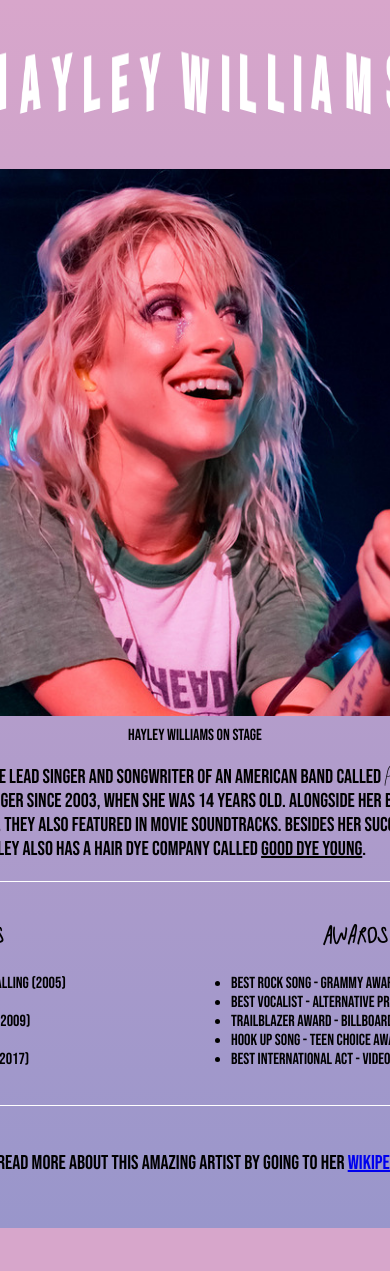
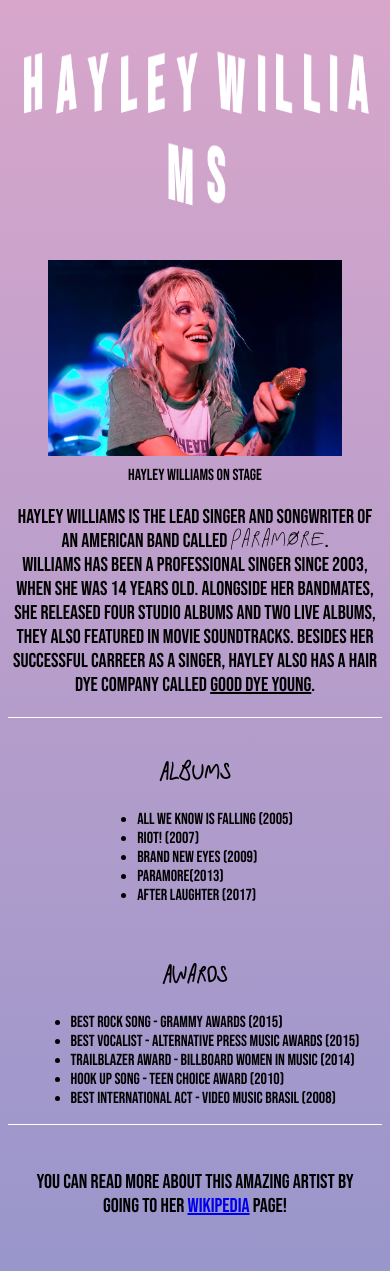
Before and after one commit to eloisasmorais/eloisasmorais.github.io, a PHP site: page / in a window 390 px wide; the page is wider, and only the part inside the window is pictured. Before the commit the page ends 1228 px from the top of that part, so only its background shows below. Run offline with PHP 8.4, Linux system fonts and the light colour scheme.

Commit message:
Improving mobile usability

```diff
--- a/Tribute page/style.css
+++ b/Tribute page/style.css
@@ -59,7 +59,7 @@
 
 p {
     align-self: center;
-    width: 850px;
+    /* width: 850px; */
     flex-shrink: 10;
     font-size: 20px;
 }
@@ -103,3 +103,12 @@
     clear: both;
     padding: 25px;
 }
+
+@media screen and (max-width: 600px) {
+    #lists {
+        align-items: center;
+        border-top: solid .3px #FFF;
+        border-bottom: solid .3px #ffffff;
+        flex-direction: column;
+    }
+}
```
